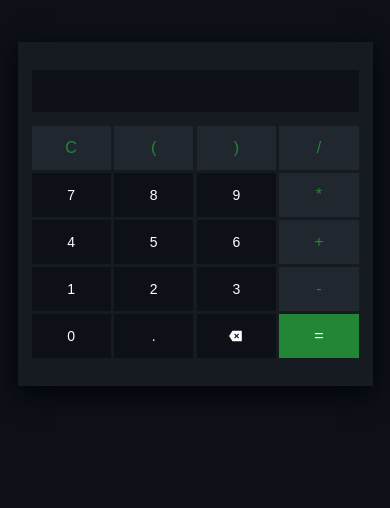
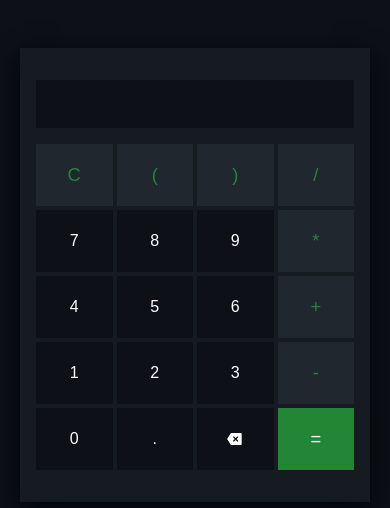
Before and after one commit to LucasBargas/simple_calculator, a Next.js app: page / in a window 390 px wide. Shown: the top 508 px of the page. Built offline with nearby package versions, Linux system fonts and the light colour scheme.

Commit message:
first commit

```diff
--- a/styles/Home.module.scss
+++ b/styles/Home.module.scss
@@ -51,6 +51,14 @@
         padding: .875rem 0;
         font-size: 1rem;
 
+        @media (max-width: 480px) {
+          padding: 1rem 0;
+        }
+
+        @media (max-width: 390px) {
+          padding: 1.25rem 0;
+        }
+
         &.btnNum {
           background: $primary-color;
           color: $light-color;
--- a/styles/globals.scss
+++ b/styles/globals.scss
@@ -4,12 +4,6 @@
   padding: 0;
   margin: 0;
   box-sizing: border-box;
-}
-
-html {
-  @media (max-width: 390px) {
-    font-size: 14px;
-  }
 }
 
 body {
```
